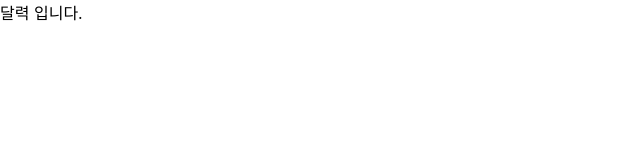
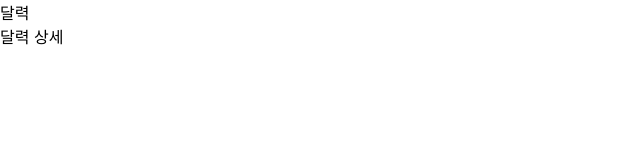
Before and after one commit to moveCompany/scheduleController, a React (Create React App) app in the folder front-end/: page / in a window 1280 px wide. Shown: the top 160 px of the page, without its empty margins (0-640 px from the left). Built offline with nearby package versions, Linux system fonts and the light colour scheme.

Commit message:
feat: styled-components

```diff
--- a/front-end/package.json
+++ b/front-end/package.json
@@ -11,6 +11,7 @@
     "react": "18.2.0",
     "react-dom": "18.2.0",
     "react-scripts": "5.0.1",
+    "styled-components": "5.3.6",
     "typescript": "4.8.4",
     "web-vitals": "2.1.4"
   },
--- a/front-end/src/components/Calender/CalenderDetail.tsx
+++ b/front-end/src/components/Calender/CalenderDetail.tsx
@@ -3,7 +3,7 @@ import React from 'react';
 const CalenderDetail = () => {
   return (
     <div>
-      메인 입니다.
+      달력 상세
     </div>
   )
 };
--- a/front-end/src/pages/CalenderPage.tsx
+++ b/front-end/src/pages/CalenderPage.tsx
@@ -1,10 +1,14 @@
+import { Grid } from '@material-ui/core';
 import React from 'react';
+import Calender from '../components/Calender/Calender';
+import CalenderDetail from '../components/Calender/CalenderDetail';
 
 const CalenderPage = () => {
   return (
-    <div>
-      달력 입니다.
-    </div>
+    <Grid>
+      <Calender/>
+      <CalenderDetail/>
+    </Grid>
   )
 };
 export default CalenderPage;
```
Also changed, not shown: 1 other file (tests, documents, lock files or other folders).
